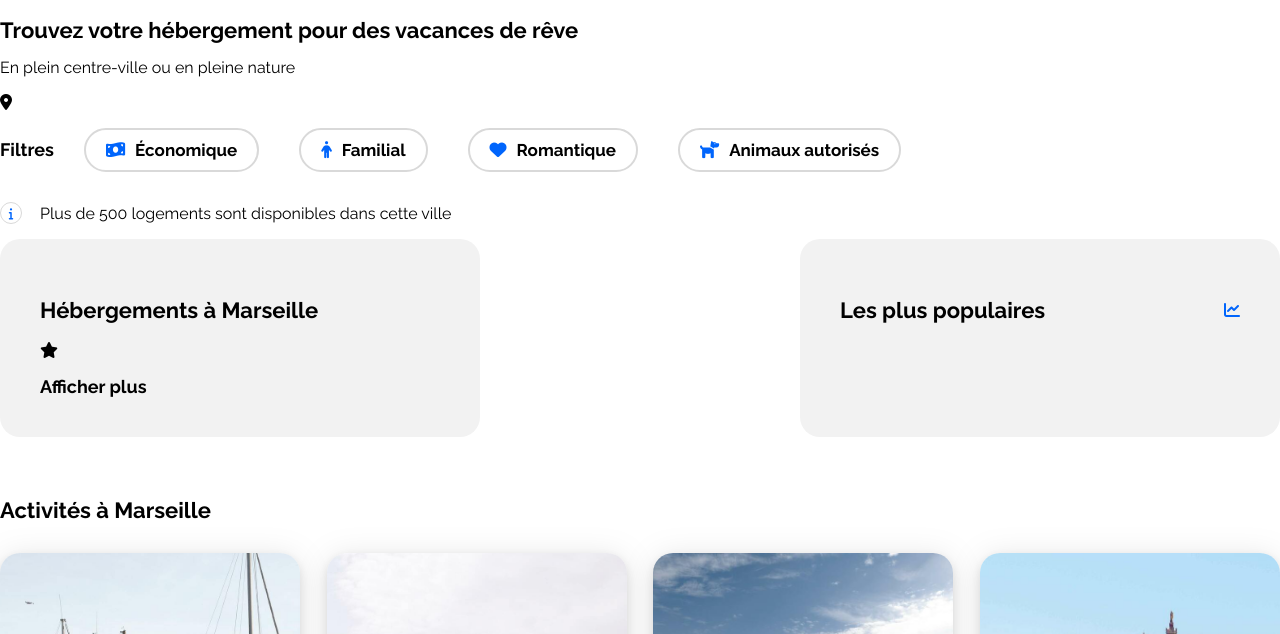
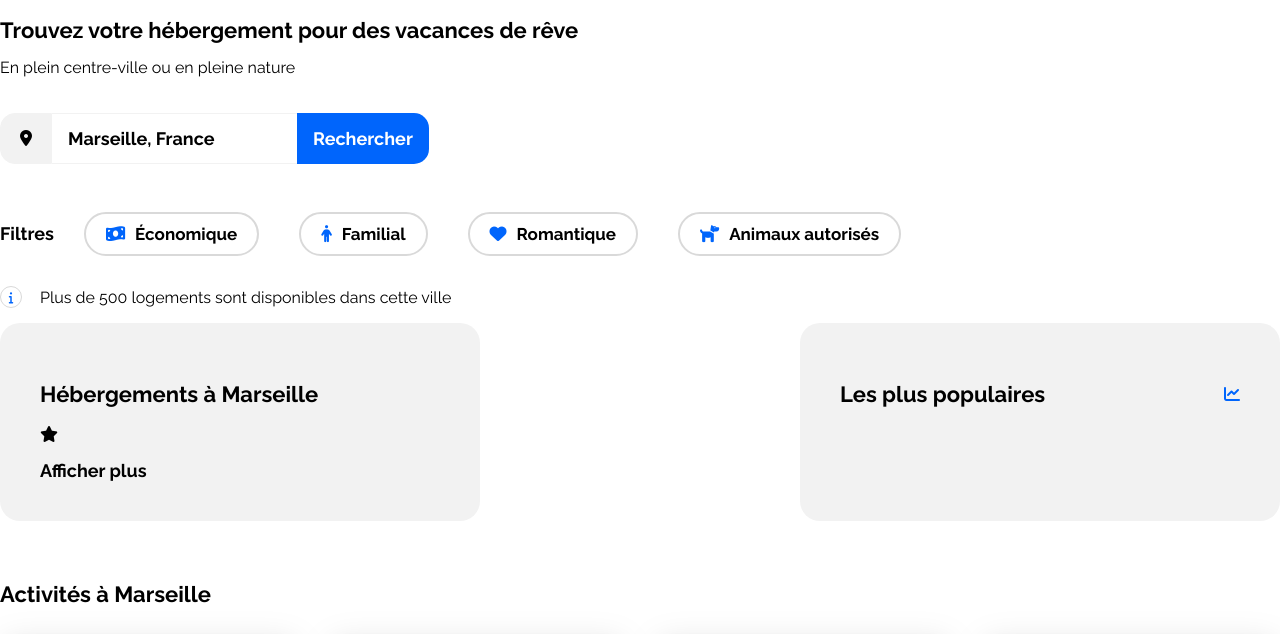
Before and after one commit to ThomasCharuel/booki, a plain HTML site: page index.html in a window 1280 px wide. Shown: the part 116-750 px from the top of the page. Drawn offline with Linux system fonts and the light colour scheme.

Commit message:
Implement search box

```diff
--- a/css/style.css
+++ b/css/style.css
@@ -84,6 +84,57 @@ h1 {
 /**********************
 CSS Filters Section
 **********************/
+#searchbox-container {
+    margin-top: 20px;
+    margin-bottom: 32px;
+    display: flex;
+    align-items: center;
+}
+
+#location-searchbox-label {
+    background-color: var(--grey);
+    border: 1px solid var(--grey);
+    border-radius: 15px 0px 0px 15px;
+    height: 49px;
+    width: 50px;
+    display: flex;
+    justify-content: center;
+    align-items: center;
+}
+
+#location-searchbox-text-input {
+    border: unset;
+    border-top: 1px solid var(--grey);
+    border-bottom: 1px solid var(--grey);
+    font-family: inherit;
+    font-size: 18px;
+    font-style: inherit;
+    font-weight: bold;
+    height: 49px;
+    padding: 0px 16px;
+}
+
+#location-searchbox-submit-button {
+    background-color: var(--blue);
+    color: white;
+    border: unset;
+    border-radius: 0px 15px 15px 0px;
+    font-family: inherit;
+    font-size: 18px;
+    font-style: inherit;
+    font-weight: bold;
+    height: 51px;
+    cursor: pointer;
+    display: flex;
+    align-items: center;
+    justify-content: center;
+    padding: 0px 16px;
+}
+
+#location-searchbox-submit-button-icon {
+    display: none;
+}
+
 #filters-container {
     display: flex;
     align-items: center;
--- a/index.html
+++ b/index.html
@@ -28,9 +28,14 @@
 
     <main>
         <section id="filters-section">
-            <div id="searchbox-container">
-                <i class="fa-solid fa-location-dot"></i>
-            </div>
+            <form id="searchbox-container" method="get" action="">
+                <label id="location-searchbox-label" for="location-searchbox-text-input"><i class="fa-solid fa-location-dot"></i></label>
+                <input type="text" name="location-searchbox-text-input" id="location-searchbox-text-input" value="Marseille, France">
+                <button type="submit" id="location-searchbox-submit-button">
+                    <i id="location-searchbox-submit-button-icon" class="fa-solid fa-magnifying-glass"></i>
+                    <span id="location-searchbox-submit-button-text">Rechercher</span>
+                </button>
+            </form>
             <div id="filters-container">
                 <h2 id="filters-title">Filtres</h2>
                 <ul id="filters-list" class="reset">
```
